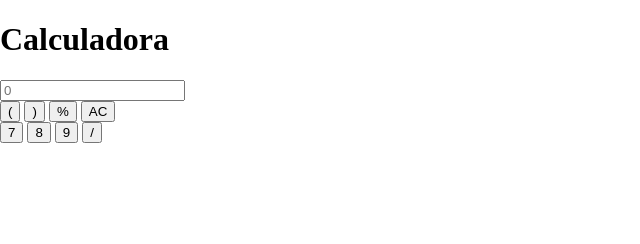
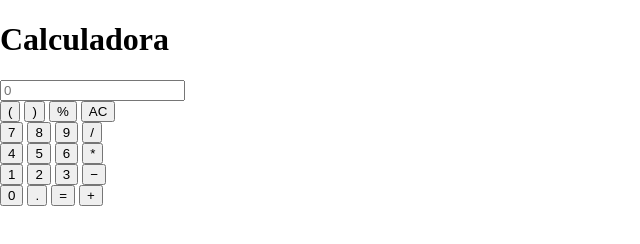
Before and after one commit to YordanoBoza/Programacion_Web, a plain HTML site: page lab08/index.html in a window 1280 px wide. Shown: the whole page, without its empty margins (0-640 px from the left). Drawn offline with Linux system fonts and the light colour scheme.

Commit message:
Creando los botones inferiores de la calculadora

```diff
--- a/lab08/index.html
+++ b/lab08/index.html
@@ -26,6 +26,24 @@
                 <button class="numeros" type="submit" name="caracter" value="9">9</button>
                 <button class="simbolos" type="submit" name="caracter" value="/">/</button>
             </div>
+	    <div>
+                <button class="numeros" type="submit" name="caracter" value="4">4</button>
+                <button class="numeros" type="submit" name="caracter" value="5">5</button>
+                <button class="numeros" type="submit" name="caracter" value="6">6</button>
+                <button class="simbolos" type="submit" name="caracter" value="*">*</button>
+            </div>
+            <div>
+                <button class="numeros" type="submit" name="caracter" value="1">1</button>
+                <button class="numeros" type="submit" name="caracter" value="2">2</button>
+                <button class="numeros" type="submit" name="caracter" value="3">3</button>
+                <button class="simbolos" type="submit" name="caracter" value="-">&minus;</button>
+            </div>
+            <div>
+                <button class="numeros" type="submit" name="caracter" value="0">0</button>
+                <button type="submit" name="caracter" value=".">.</button>
+                <button class="calcular" type="submit" name="caracter" value="=">=</button>
+                <button class="simbolos" name="caracter" value="+">&#43;</button>
+            </div>
 	</div>
 
     </form>
```
